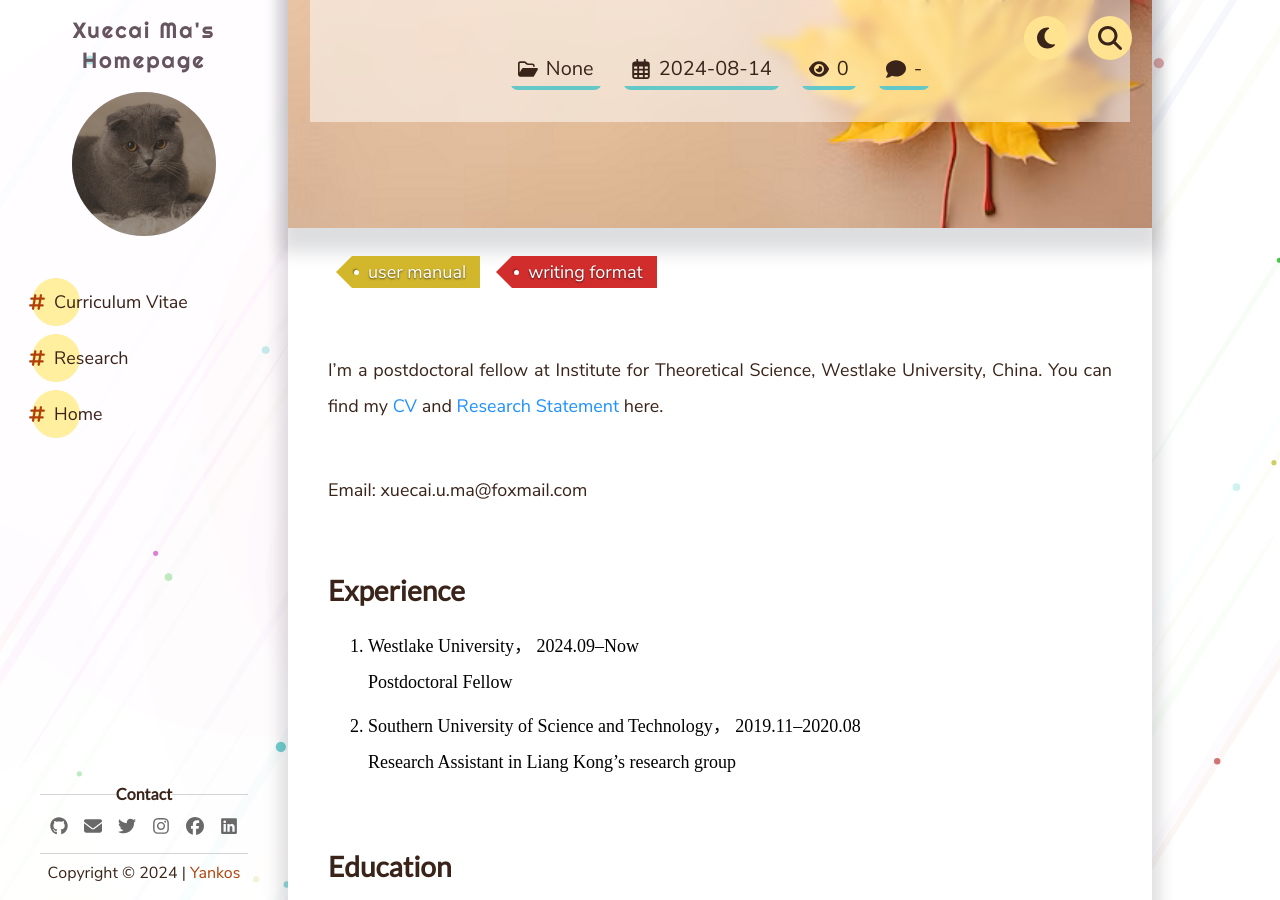
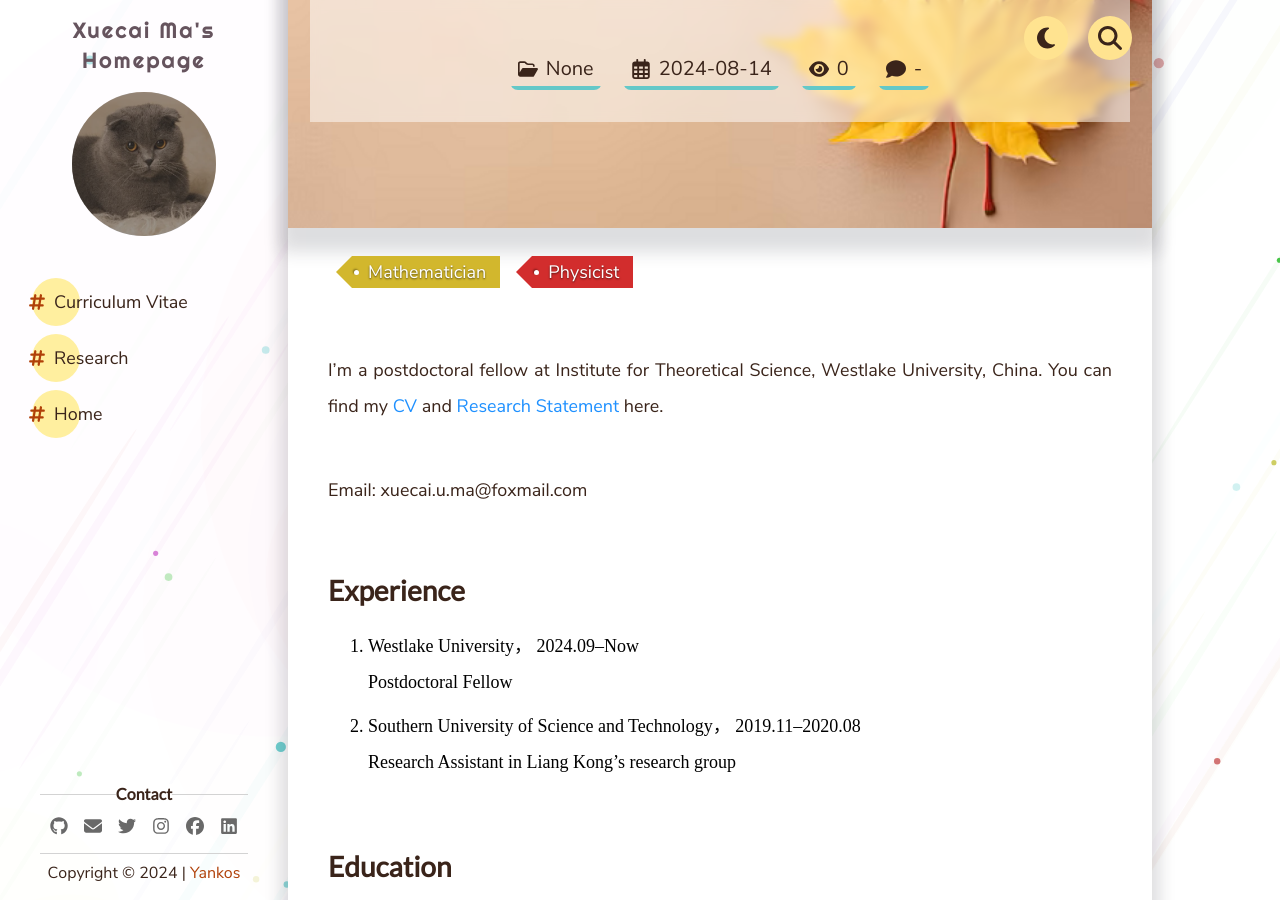
Before and after one commit to maxuecai/maxuecai.github.io, a Jekyll site: the page built from _pages/Curriculum Vitae.md, in a window 1280 px wide and 900 px high, scrolled down 379 px. Built offline with Jekyll 4.4.1, drawn with Linux system fonts in a browser that asks for light colours; comment, search, counter and statistics services are not loaded.

Commit message:
Update Curriculum Vitae.md

```diff
--- a/_pages/Curriculum Vitae.md
+++ b/_pages/Curriculum Vitae.md
@@ -1,8 +1,8 @@
 ---
 title: "Curriculum Vitae"
 tags:
-    - user manual
-    - writing format
+    - Mathematician
+    - Physicist
 date: "2024-08-14"
 thumbnail: "/assets/img/thumbnail/sample.png"
 bookmark: true
```
